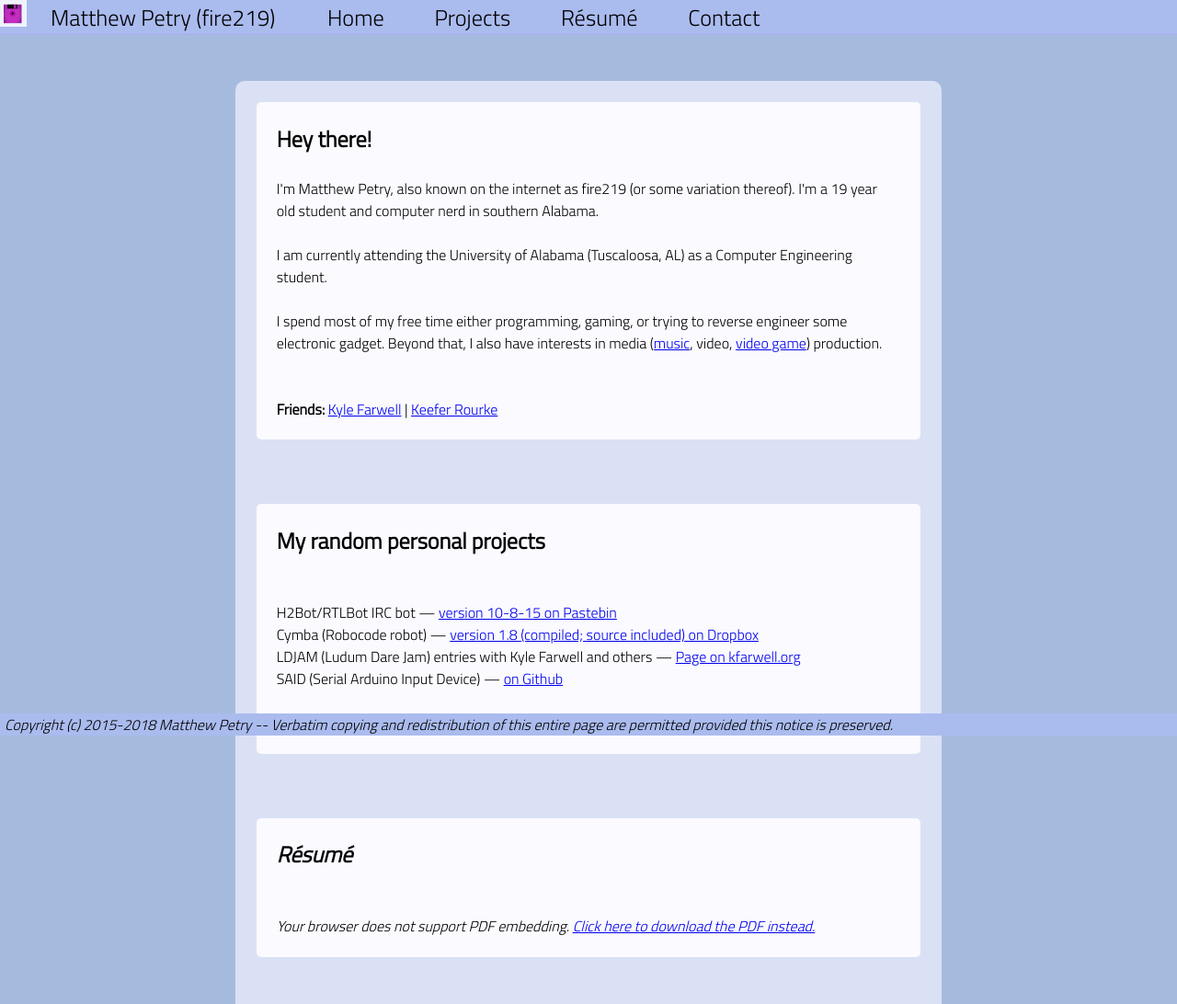
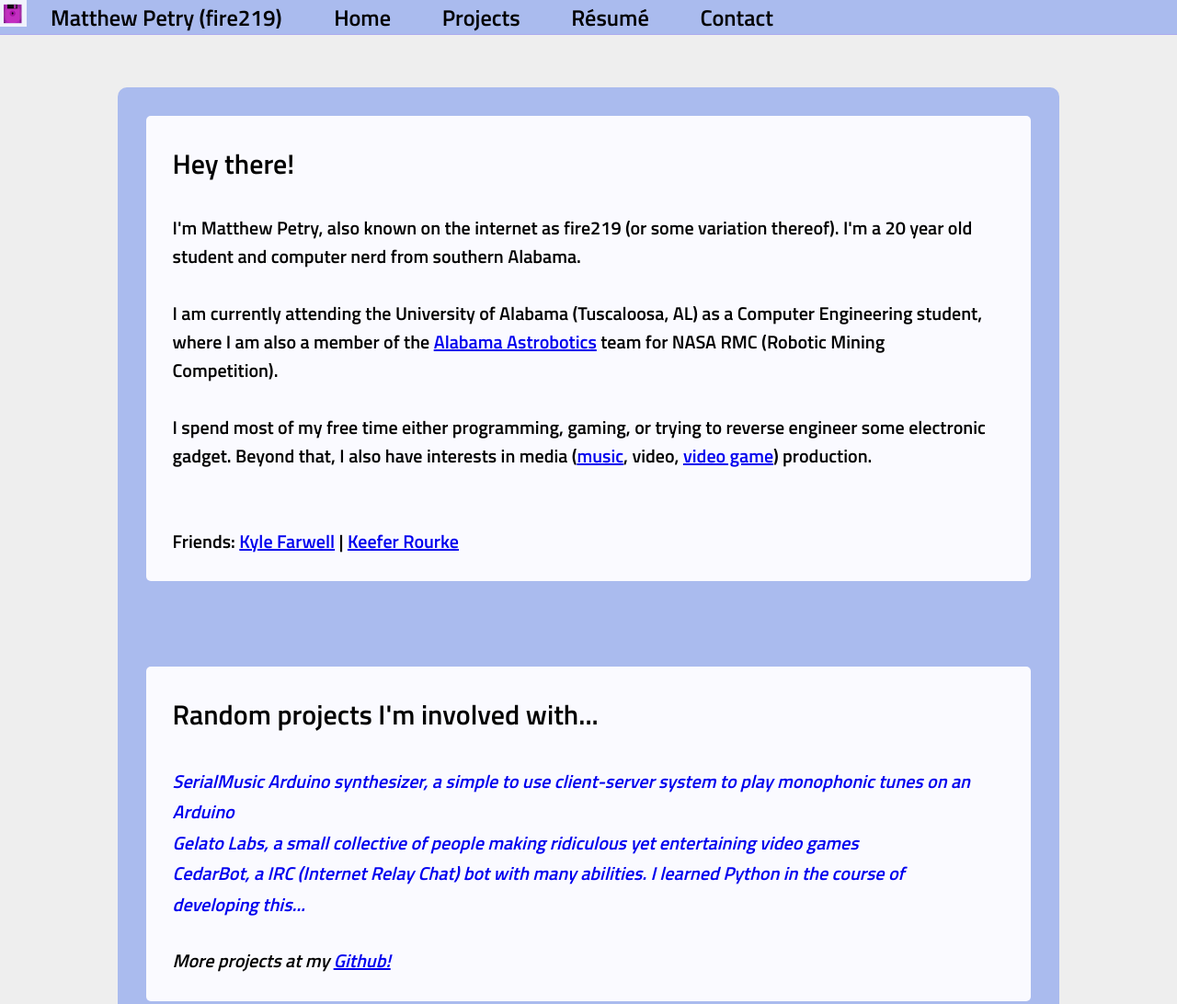
Before and after one commit to fire219/fire219.github.io, a plain HTML site: page index.html in a window 1280 px wide. Shown: the top 1092 px of the page at 92% size. Drawn offline with nearby package versions, Linux system fonts and the light colour scheme.

Commit message:
Great Renovation of 2019, phase 1

```diff
--- a/css/main.css
+++ b/css/main.css
@@ -8,15 +8,20 @@
    color: inherit;
 }
 
-html { height: 100% } /* Damn you CSS. You evil devil of the modern web. */
+html {
+	height: 100%; /* Damn you CSS. You evil devil of the modern web. */
+	scroll-behavior: smooth;
+	}
 
- body { height: 100%; background:#a5bbdd;
+ body { height: 100%;
+	background:#eeeeee;
 	font-family: 'Titillium';
+	font-size:15pt;
 	}
 
 @font-face {
 	font-family: 'Titillium';
-	src: url('TitilliumWeb-Light.ttf');
+	src: url('TitilliumWeb-SemiBold.ttf');
 	}
 
 
@@ -76,11 +81,11 @@ html { height: 100% } /* Damn you CSS. You evil devil of the modern web. */
 
 .timeline {
 	display: inline-block;
-	width: 60%;
-	background: rgba(241, 241, 255, 0.7);
+	width: 80%;
+	background: #aabbee;
 	border-radius:10px;
 	margin: 5%;
-	margin-left:20%;
+	margin-left:10%;
 	overflow:hidden;
 	}
 
@@ -131,12 +136,12 @@ html { height: 100% } /* Damn you CSS. You evil devil of the modern web. */
 }
 
 .footer {
-	position: fixed;
-	bottom:0px;
+	/*position: fixed;
+	bottom:0px;*/
 	width:100%;
 	height: 3%;
 	background: #aabbee;
-	padding-left: 5px;
+	text-align: center;
 }
 
 .texticon {
@@ -148,3 +153,11 @@ html { height: 100% } /* Damn you CSS. You evil devil of the modern web. */
 .objectembed {
 	height: 50vw;
 }
+
+.standouttext {
+	font-weight: 200;
+	font-size: 15pt;
+	font-style: italic;
+	vertical-align: middle;
+	text-decoration: none;
+}
--- a/index.html
+++ b/index.html
@@ -12,10 +12,10 @@
 				Matthew Petry (fire219)
 			</div>
 
-			<a href="#main" class="smoothScroll navtext"><div class="navbutton">Home</div></a>
-			<a href="#projects" class="smoothScroll navtext"><div class="navbutton">Projects</div></a>
-			<a href="#resume" class="smoothScroll navtext"><div class="navbutton">Résumé</div></a>
-			<a href="#contact" class="smoothScroll navtext"><div class="navbutton">Contact</div></a>
+			<a href="#main" class="navtext"><div class="navbutton">Home</div></a>
+			<a href="#projects" class="navtext"><div class="navbutton">Projects</div></a>
+			<a href="#resume" class="navtext"><div class="navbutton">Résumé</div></a>
+			<a href="#contact" class="navtext"><div class="navbutton">Contact</div></a>
 
 		</div>
 		<div class="timeline">
@@ -23,9 +23,9 @@
 				<div class="blast-content">
 					<h2>Hey there!</h2><br>
 
-					<p>I'm Matthew Petry, also known on the internet as fire219 (or some variation thereof). I'm a 19 year old student and computer nerd in southern Alabama.<br><br>
+					<p>I'm Matthew Petry, also known on the internet as fire219 (or some variation thereof). I'm a 20 year old student and computer nerd from southern Alabama.<br><br>
 
-					I am currently attending the University of Alabama (Tuscaloosa, AL) as a Computer Engineering student. <br><br>
+					I am currently attending the University of Alabama (Tuscaloosa, AL) as a Computer Engineering student, where I am also a member of the <a href=http://alabamaastrobotics.com">Alabama Astrobotics</a> team for NASA RMC (Robotic Mining Competition). <br><br>
 
 					I spend most of my free time either programming, gaming, or trying to reverse engineer some electronic gadget. Beyond that, I also have interests in media (<a href="ellipticcurve.ogg">music</a>, video, <a href="https://gelatolabs.xyz">video game</a>) production.</p> <br><br>
 
@@ -37,13 +37,12 @@
 			<p class="secretanchor" id="projects"> anchor for project box</p>
 			<div class="blast-container" >
 				<div class="blast-content">
-					<h2>My random personal projects</h2><br><br>
-					H2Bot/RTLBot IRC bot &mdash; <a href="http://pastebin.com/s4n8JScf">version 10-8-15 on Pastebin</a><br>
-					Cymba (Robocode robot) &mdash; <a href="https://www.dropbox.com/s/clg505z652t5l1h/fire219.cymba.Cymba_1.8.jar?dl=0">version 1.8 (compiled; source included) on Dropbox</a><br>
-					LDJAM (Ludum Dare Jam) entries with Kyle Farwell and others &mdash; <a href="http://kfarwell.org/projects/the_inglorious_yet_highly_stimulating_life_of_an_underpaid_graduate_student/">Page on kfarwell.org</a><br>
-					SAID (Serial Arduino Input Device) &mdash; <a href="https://github.com/fire219/said">on Github</a>
+					<h2>Random projects I'm involved with...</h2><br>
+					<a class="standouttext" href="https://github.com/fire219/SerialMusic">SerialMusic Arduino synthesizer, a simple to use client-server system to play monophonic tunes on an Arduino</a><br>
+					<a class="standouttext" href="https://github.com/gelatolabs">Gelato Labs, a small collective of people making ridiculous yet entertaining video games</a><br>
+					<a class="standouttext" href="https://github.com/fire219/CedarBot">CedarBot, a IRC <i>(Internet Relay Chat)</i> bot with many abilities. I learned Python in the course of developing this...</a>
 					<br><br>
-					<i>More projects at my <a href="https://github.com/fire219">Github!</a>
+					<i>More projects at my <a href="https://github.com/fire219">Github!</a></i>
 				</div>
 			</div>
 
@@ -64,20 +63,18 @@
 					<h2>Contact Me</h2><br>
 					Need to get in contact with me for some reason? <br><br>
 
-						<div><img class="texticon" src="images/skype.png" /> <span style="vertical-align: middle;"> fire219simpl <br></span></div>
-						<div><img class="texticon" src="images/twitter.png" /> <span style="vertical-align: middle;"> @fire219_SIMPL <br></span></div>
-						<div><img class="texticon" src="images/discord.png" /> <span style="vertical-align: middle;"> fireTwoOneNine#1888 <br></span></div>
-						<div><img class="texticon" src="images/irc.png" /> <span style="vertical-align: middle;"> fire219 on <a href="https://webchat.freenode.net/">freenode</a>, <a href="http://webchat.esper.net/">Espernet</a>, or <a href="http://pine64.xyz">Pine64.xyz</a><br></span></div>
-						<div><img class="texticon" src="images/email.png" /> <span style="vertical-align: middle;"> <a href="http://www.google.com/recaptcha/mailhide/d?k=01LaVLzRtKIEcT4mnmvL9xxA==&amp;c=3Y_Zem2Sgh8ozX29bZ0RL7KXLPxAUUICA8fzCq3KqXU=" onclick="window.open('http://www.google.com/recaptcha/mailhide/d?k\07501LaVLzRtKIEcT4mnmvL9xxA\75\75\46c\0753Y_Zem2Sgh8ozX29bZ0RL7KXLPxAUUICA8fzCq3KqXU\075', '', 'toolbar=0,scrollbars=0,location=0,statusbar=0,menubar=0,resizable=0,width=500,height=300'); return false;" title="Reveal this e-mail address">f...</a>@gmail.com <i>(Click "f..." to view)</i><br></span></div>
+						<div><img class="texticon" src="images/matrix.png" /> <span class="standouttext"> fire219:matrix.org <br></span></div>
+						<div><img class="texticon" src="images/twitter.png" /> <span class="standouttext"> @fire219_SIMPL <br></span></div>
+						<div><img class="texticon" src="images/discord.png" /> <span class="standouttext"> fireTwoOneNine#1888 <br></span></div>
+						<div><img class="texticon" src="images/irc.png" /> <span class="standouttext"> fire219 on <a href="http://webchat.esper.net/">Espernet</a>, or <a href="http://irc.pine64.xyz">Pine64.xyz</a><br></span></div>
+						<div><img class="texticon" src="images/email.png" /> <span class="standouttext">Take a look at the top of my resume...<br></span></div>
 
 				</div>
 			</div>
 		</div>
 			<div class="footer">
-				Copyright (c) 2015-2018 Matthew Petry -- Verbatim copying and redistribution of this entire page are permitted provided this notice is preserved.
-			<div>
+				Copyright (c) 2015-2019 Matthew Petry -- Verbatim copying and redistribution of this entire page are permitted provided this notice is preserved.
+			</div>
 		</div>
-	<script type="text/javascript" src="https://ajax.googleapis.com/ajax/libs/jquery/1.7.1/jquery.min.js"></script>
-	<script type="text/javascript" src="scripts/smoothscroll.js"></script>
 	</body>
 </html>
```
Also changed, not shown: images/matrix.png (added), 3 other files.
